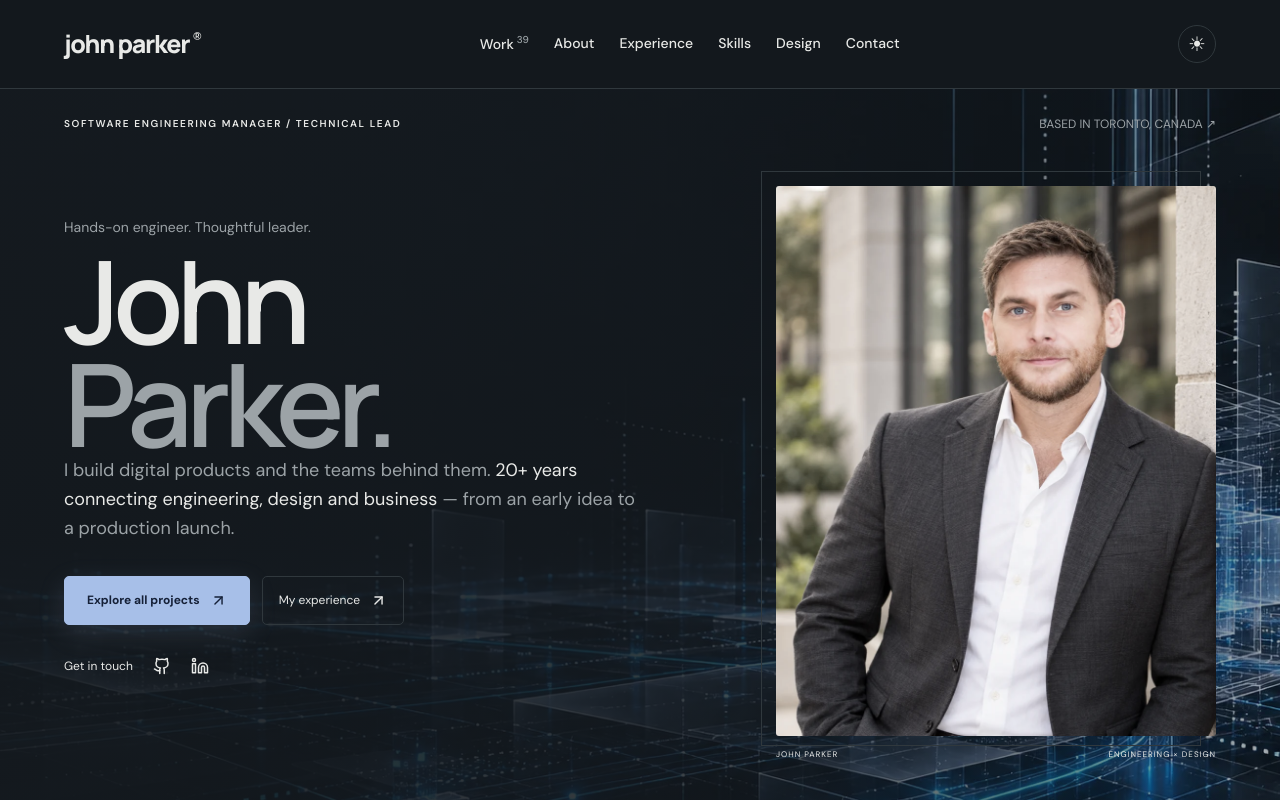
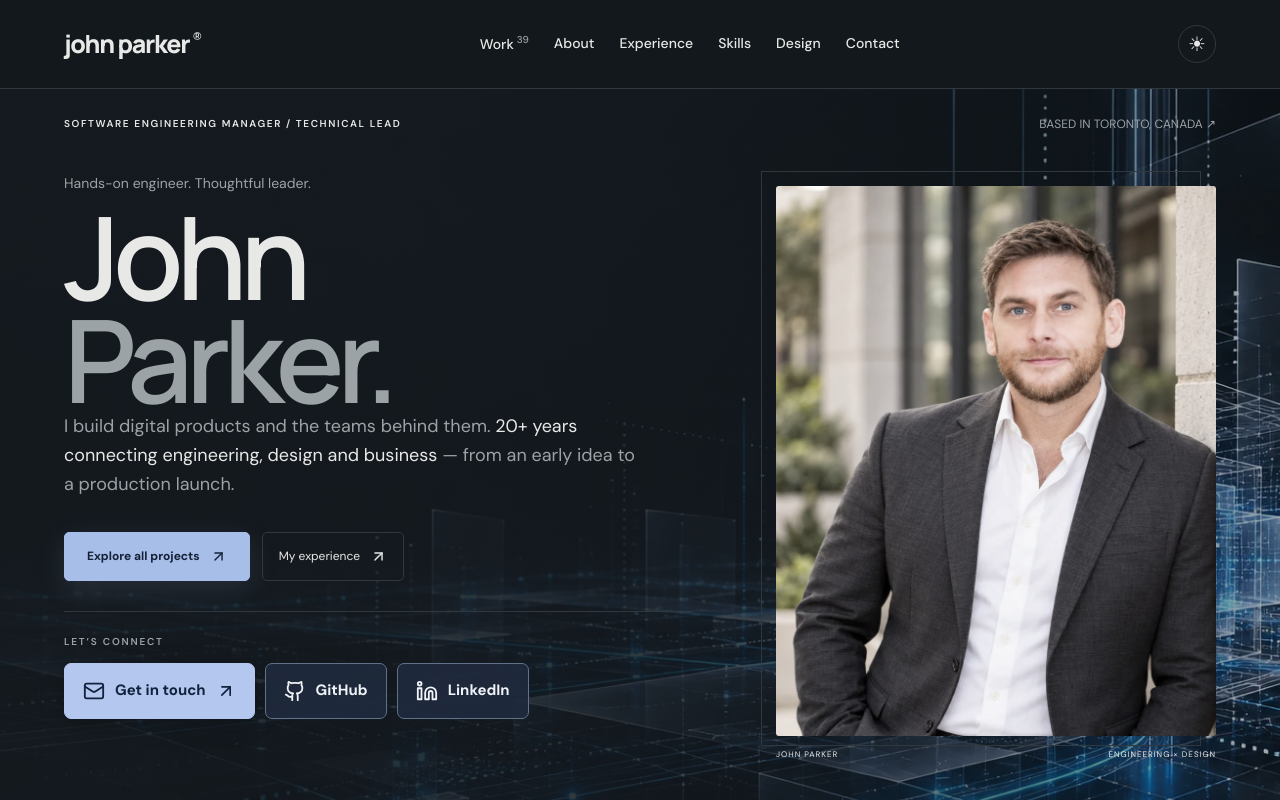
Before and after one commit to jp0624/portfolio, a React (Vite) app: page / in a window 1280 px wide. Shown: the top 800 px of the page. Built offline with nearby package versions, Linux system fonts and the light colour scheme.

Commit message:
Make hero contact and social links prominent labelled actions

```diff
--- a/src/styles.css
+++ b/src/styles.css
@@ -147,3 +147,22 @@ section[id]{scroll-margin-top:12px}
 @keyframes drawer-in{from{transform:translateX(100%)}to{transform:translateX(0)}}
 @media(max-width:900px){:root{--nav-offset:86px}.header .desktop-nav{display:none}.menu-toggle{display:flex}.header-inner{padding-block:16px}.header .navigation-drawer nav a[href='#design']{display:flex}}
 @media(prefers-reduced-motion:reduce){.navigation-drawer[open]{animation:none}.scroll-progress{display:block}}
+
+/* Hero contact actions: labelled, high-contrast and comfortable to tap. */
+.hero-connect{margin-top:30px;padding-top:22px;border-top:1px solid var(--line)}
+.hero-connect>.eyebrow{margin:0 0 13px;font-size:10px;letter-spacing:1.8px;color:var(--muted)}
+.hero-connect-links{display:flex;flex-wrap:wrap;gap:10px}
+.hero-connect-links a{display:inline-flex;align-items:center;justify-content:center;gap:10px;min-height:56px;padding:14px 18px;border-radius:7px;font-size:15px;font-weight:650;line-height:1.3;transition:background .18s ease,border-color .18s ease,transform .18s ease}
+.hero-connect-links svg{flex-shrink:0}
+.hero-contact-email{background:#253b6e;color:#fff;border:1px solid #253b6e;box-shadow:0 5px 20px #253b6e1a}
+.hero-contact-social{background:#f3f2eecc;border:1px solid #aab1bb;color:var(--green)}
+.hero-connect-links a:hover{transform:translateY(-2px)}
+.hero-contact-email:hover{background:#314d8b}
+.hero-contact-social:hover{background:#e2e7ef;border-color:#657da5}
+[data-theme=dark] .hero-contact-email{background:#b4c8ef;border-color:#b4c8ef;color:#12213d;box-shadow:0 5px 24px #0003}
+[data-theme=dark] .hero-contact-email:hover{background:#cbdaf5}
+[data-theme=dark] .hero-contact-social{background:#202b3de6;border-color:#60718a;color:#f0f3f8}
+[data-theme=dark] .hero-contact-social:hover{background:#2a3a52;border-color:#b4c8ef}
+.hero-connect-links a:focus-visible{outline:3px solid #5d8eff;outline-offset:4px}
+@media(max-width:560px){.hero-connect-links .hero-contact-email{flex-basis:100%;font-size:17px}.hero-contact-social{flex:1}.hero-connect{margin-top:26px}}
+@media(prefers-reduced-motion:reduce){.hero-connect-links a{transition:none}.hero-connect-links a:hover{transform:none}}
```
Also changed, not shown: src/Profile.tsx (+2 -2 lines).
